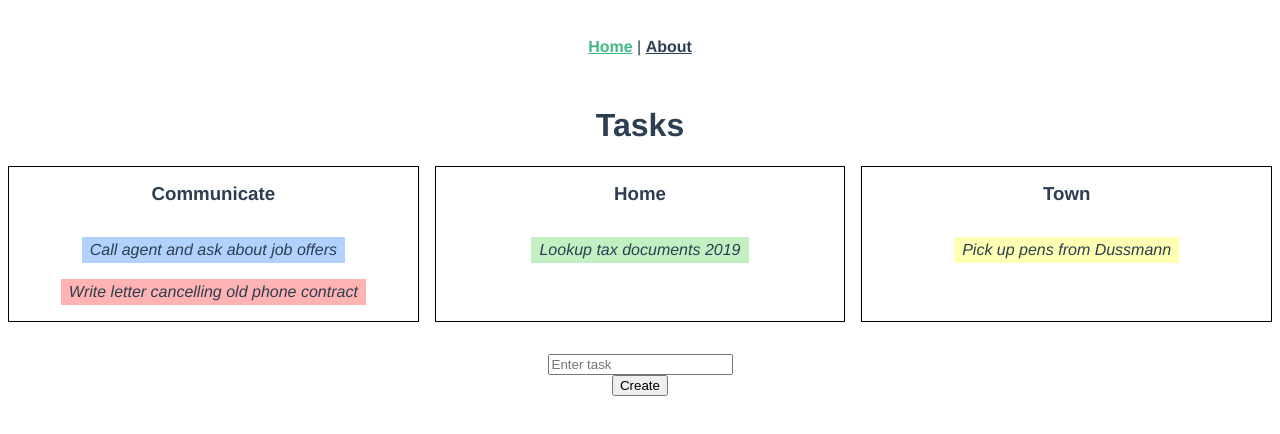
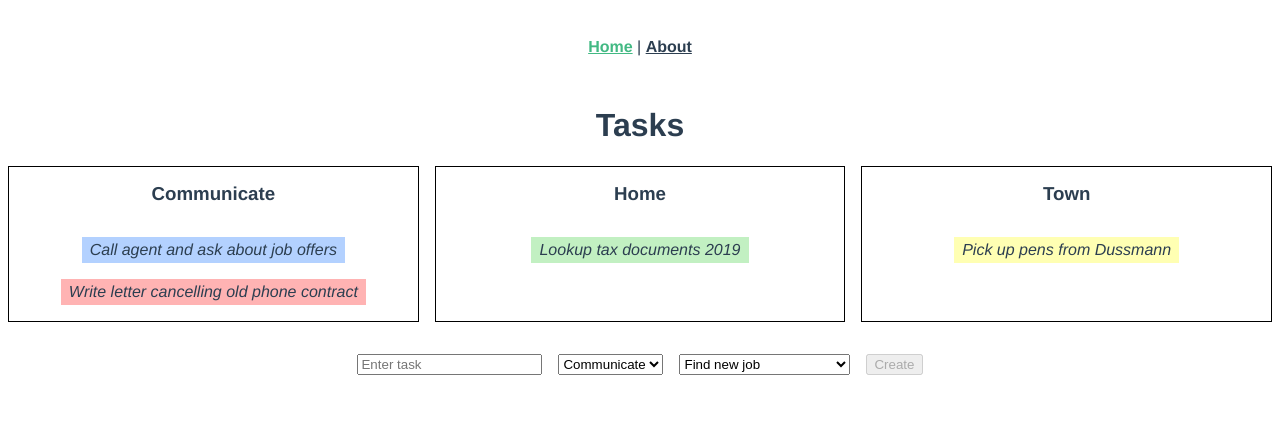
Before and after one commit to marcaltmann/tasks-frontend, a Vue app: page / in a window 1280 px wide. Shown: the top 434 px of the page. Built offline with nearby package versions, Linux system fonts and the light colour scheme.

Commit message:
Complete new task form

```diff
--- a/src/components/NewTaskForm.vue
+++ b/src/components/NewTaskForm.vue
@@ -1,11 +1,17 @@
 <template>
   <form v-on:submit="submit">
-    <div>
-      <input v-model="content" placeholder="Enter task" />
-    </div>
-    <div>
-      <button type="submit">Create</button>
-    </div>
+    <input v-model="content" placeholder="Enter task" />
+    <select v-model="category">
+      <option v-for="cat in categories" :key="cat" :value="cat">
+        {{cat}}
+      </option>
+    </select>
+    <select v-model="project">
+      <option v-for="proj in projects" :key="proj.id" :value="proj.id">
+        {{proj.name}}
+      </option>
+    </select>
+    <button type="submit" :disabled="isDisabled">Create</button>
   </form>
 </template>
 
@@ -15,29 +21,42 @@ import { TaskState } from "@/components/Task.vue";
 
 export default Vue.extend({
   name: "NewTaskForm",
-  props: {
+  data() {
+    return {
+      category: "",
+      content: "",
+      project: ""
+    };
   },
   computed: {
-  },
-  data() {
-    return {
-      content: ""
-    };
+    categories() {
+      return this.$store.state.categories;
+    },
+    projects() {
+      return this.$store.state.projects;
+    },
+    isDisabled() {
+      return this.content.trim() === "";
+    }
   },
   methods: {
     submit(e) {
       e.preventDefault();
-      console.log('submitted', this.content);
+
       const task = {
         id: undefined,
-        content: this.content,
-        category: "Communicate",
-        project: "1",
+        content: this.content.trim(),
+        category: this.category,
+        project: this.project,
         state: TaskState.Pending
       };
       this.$store.commit("addTask", task);
       this.content = "";
     }
+  },
+  created() {
+    this.category = this.categories[0];
+    this.project = this.projects[0].id;
   }
 });
 </script>
@@ -46,6 +65,13 @@ export default Vue.extend({
 @import "@/_variables.scss";
 
 form {
+  display: flex;
+  justify-content: center;
   margin: 2rem 0 2rem;
 }
+
+form > * {
+  margin-left: 0.5rem;
+  margin-right: 0.5rem;
+}
 </style>
--- a/src/components/Task.vue
+++ b/src/components/Task.vue
@@ -1,5 +1,5 @@
 <template>
-  <li class="task" :style="{ backgroundColor: color }" v-on:click="toggle">
+  <li class="task" :title="`Project: ${project.name}`" :style="{ backgroundColor: project.color }" v-on:click="toggle">
     <div :class="{ complete: isCompleted }">
       {{ task.content }}
     </div>
@@ -51,12 +51,12 @@ export default Vue.extend({
     isCompleted() {
       return this.task.state === TaskState.Done;
     },
-    color() {
+    project() {
       const projectId = this.task.project;
       const project = this.$store.state.projects.find(
         (proj: ProjectType) => proj.id === projectId
       );
-      return project.color;
+      return project;
     }
   },
   data() {
```
